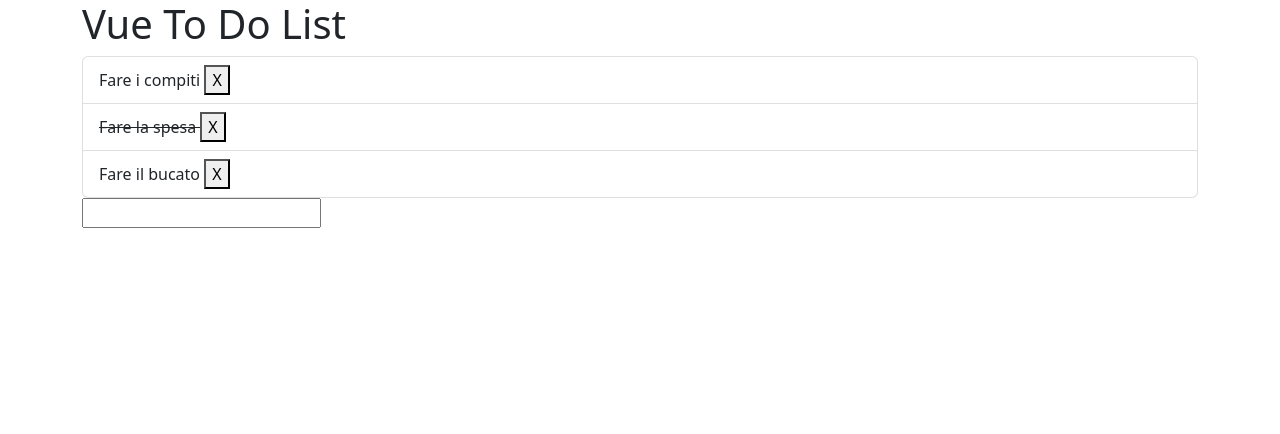
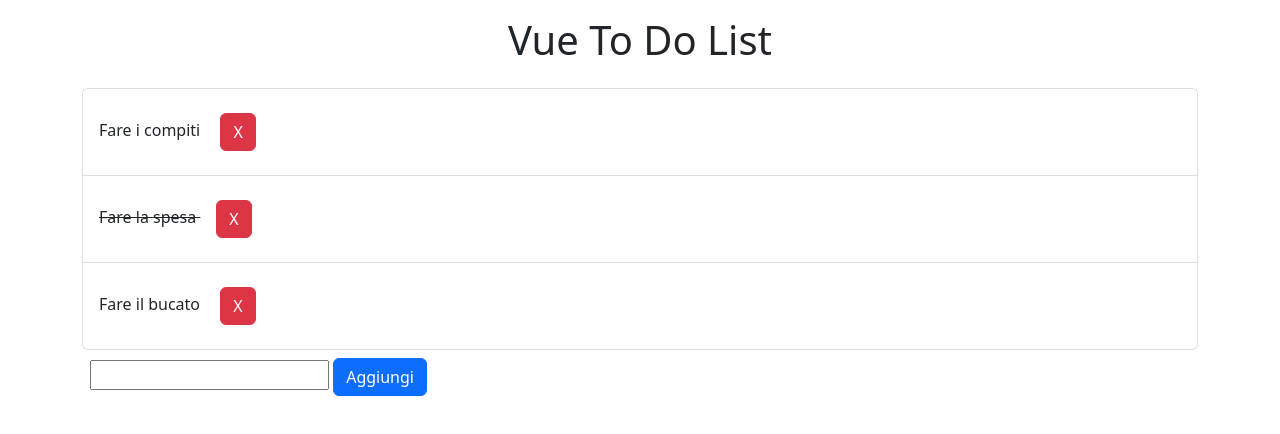
Before and after one commit to Franpan94/vue-todolist, a plain HTML site: page index.html in a window 1280 px wide. Drawn offline with nearby package versions, Linux system fonts and the light colour scheme.

Commit message:
finish remove element

```diff
--- a/css/style.css
+++ b/css/style.css
@@ -1,3 +1,7 @@
 .ms_line-through{
     text-decoration: line-through;
 }
+
+.ms_inline{
+    display: inline-block;
+}
--- a/index.html
+++ b/index.html
@@ -15,15 +15,22 @@
         <div class="container">
             <div class="row">
                 <div class="col">
-                    <h1> Vue To Do List</h1>
+                    <h1 class="text-center p-3"> Vue To Do List</h1>
                     <ul class="list-group">
+
                         <li class="list-group-item" :class="{'ms_line-through':element.done}" v-for="(element, i) in todos">
                             {{ element.text }}
-                            <button @click="removelementodolist">X</button>
+                            <div class="p-3 ms_inline">
+                                <button @click="removelementodolist(1)" class="btn btn-danger">X</button>
+                            </div>
                         </li>
                     </ul>
-                    <input type="text" v-model.trim="todo" @keyUp.enter="addelementodolist">
+                    <div class="p-2">
+                        <input type="text" v-model.trim="todo" @keyUp.enter="addelementodolist">
+                        <button v-model.trim="todo" @click.enter="addelementodolist" class="btn btn-primary">Aggiungi</button>
+                    </div>
                  </div>
+
             </div>
         </div>
     </div>
--- a/js/script.js
+++ b/js/script.js
@@ -43,10 +43,11 @@ const app = new Vue ({
             }
         },
 
-        removelementodolist: function (){
+        removelementodolist: function (number){
 
-            this.todos.slice(this.todos[this.i]);
-        }
+            this.todos.splice(this.i,number);
+
+        },
 
     }
 })
```
